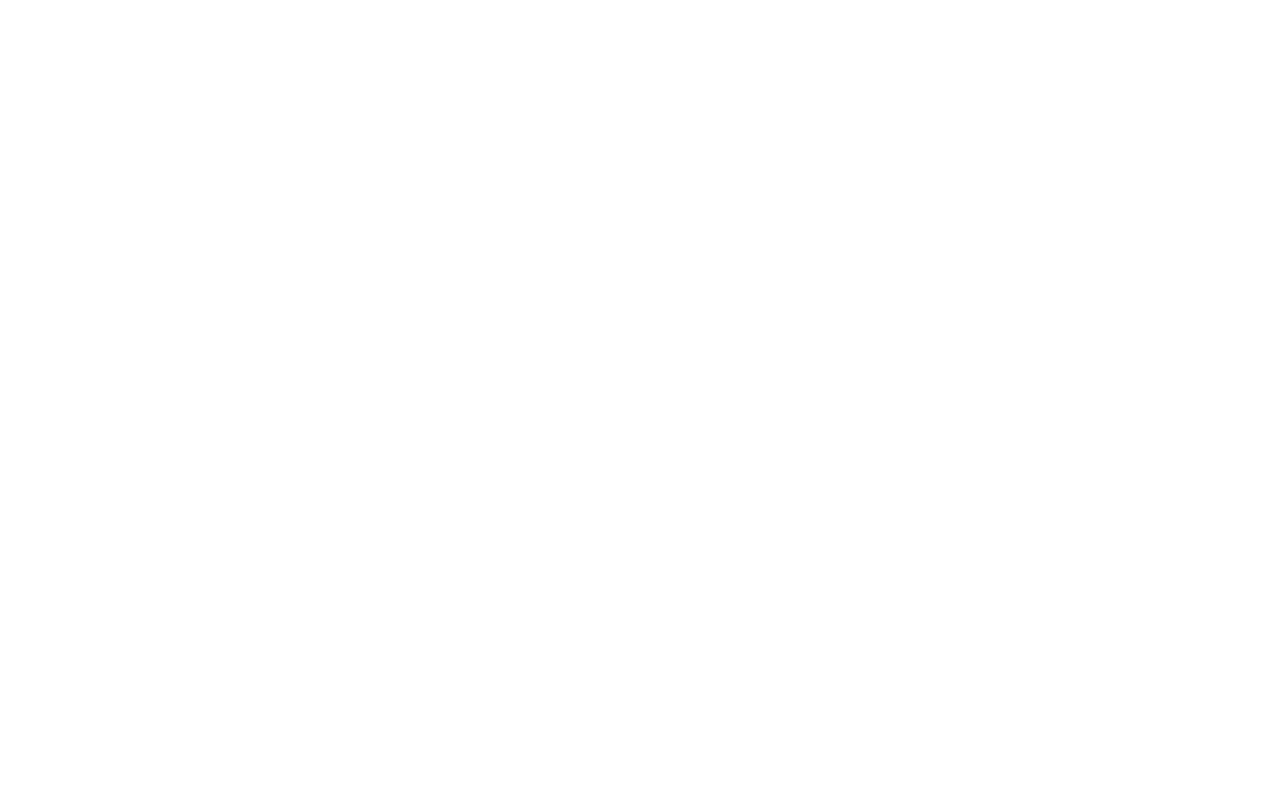
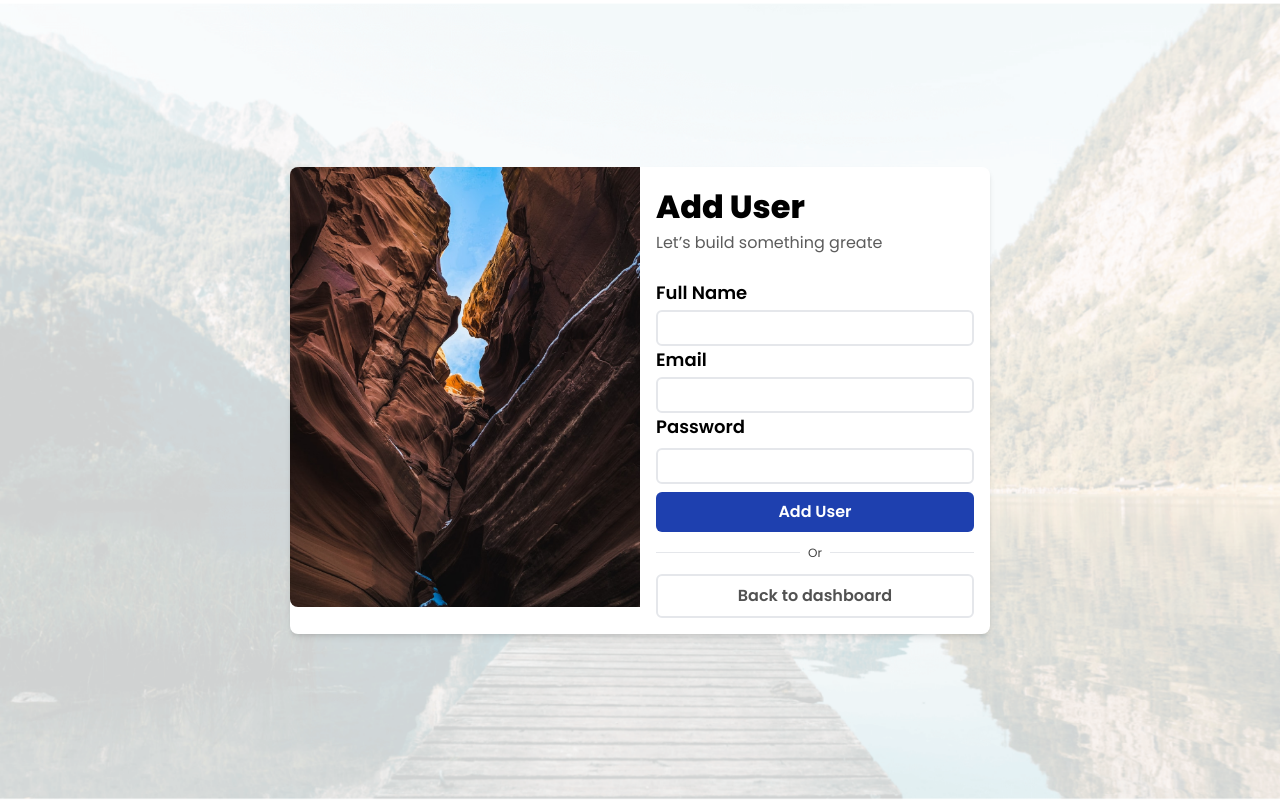
Before and after one commit to oussamadjelloul/dzExploire_Project, a React (Vite) app in the folder Admin/: page /signup in a window 1280 px wide. Built offline with nearby package versions, Linux system fonts and the light colour scheme; sample sign-in values are in the browser's storage.

Commit message:
add the authentification and integrate add user page

```diff
--- a/Admin/package.json
+++ b/Admin/package.json
@@ -19,7 +19,8 @@
     "react-dom": "^18.2.0",
     "react-icons": "^4.8.0",
     "react-paginate": "^8.2.0",
-    "react-router-dom": "^6.11.1"
+    "react-router-dom": "^6.11.1",
+    "react-toastify": "^9.1.3"
   },
   "devDependencies": {
     "@types/react": "^18.0.28",
--- a/Admin/src/App.jsx
+++ b/Admin/src/App.jsx
@@ -12,21 +12,22 @@ import EditCard2 from "./pages/EditCard2";
 import EditEvent from "./pages/EditEvent";
 import ForgotPassword from "./pages/ForgotPassword";
 import NotFound from "./pages/NotFound";
+import RequireAuth from "./component/Auth/RequireAuth";
 
 export default function App() {
   return (
    <Routes>
-      <Route path="/" element={<Dashboard/>}/>
-      <Route path="/cards" element={<Cards/>}/>
-      <Route path="/events" element={<Events />}/>
-      <Route path="/new/card" element={<NewCard1 />}/>
-      <Route path="/new/card/location" element={<NewCard2 />}/>
-      <Route path="/new/event" element={<NewEvent />}/>
-      <Route path="/edit/card" element={<EditCard1 />}/>
-      <Route path="/edit/card/location" element={<EditCard2 />}/>
-      <Route path="/edit/event" element={<EditEvent />}/>
+      <Route path="/" element={<RequireAuth><Dashboard/></RequireAuth>}/>
+      <Route path="/cards" element={<RequireAuth><Cards/></RequireAuth>}/>
+      <Route path="/events" element={<RequireAuth><Events /></RequireAuth>}/>
+      <Route path="/new/card" element={<RequireAuth><NewCard1 /></RequireAuth>}/>
+      <Route path="/new/card/location" element={<RequireAuth><NewCard2 /></RequireAuth>}/>
+      <Route path="/new/event" element={<RequireAuth><NewEvent /></RequireAuth>}/>
+      <Route path="/edit/card" element={<RequireAuth><EditCard1 /></RequireAuth>}/>
+      <Route path="/edit/card/location" element={<RequireAuth><EditCard2 /></RequireAuth>}/>
+      <Route path="/edit/event" element={<RequireAuth><EditEvent /></RequireAuth>}/>
       <Route path="/login" element={<Login />}/>
-      <Route path="/signup" element={<SignUp />}/>
+      <Route path="/signup" element={<RequireAuth><SignUp /></RequireAuth>}/>
       <Route path="/frgpwd" element={<ForgotPassword />}/>
       <Route path="*" element={<NotFound />}/>
    </Routes>
--- /dev/null
+++ b/Admin/src/component/Auth/RequireAuth.jsx
@@ -0,0 +1,19 @@
+import { useEffect } from "react";
+import { useAuthContext } from "../../hooks/useAuthContext";
+
+import { Navigate } from "react-router-dom";
+
+
+const RequireAuth = ({children}) => {
+    const {user} = useAuthContext()
+    if(!user)
+    {
+       return( <Navigate to="/login" />)
+    }
+    else{
+        return ( <>{children}</> );
+    }
+
+}
+
+export default RequireAuth;
--- /dev/null
+++ b/Admin/src/context/Auth.jsx
@@ -0,0 +1,22 @@
+import { useEffect } from 'react'
+import {createContext , useReducer} from 'react'
+
+export const AuthContext = createContext()
+export const authReducer = (state,action) =>{
+	switch(action.type){
+		case 'LOGIN':
+			return {user : action.payload}
+		case 'LOGOUT' :
+			return {user : null}
+		default :
+			return state
+	}
+}
+export const AuthContextProvider = ({children})=>{
+    const [state ,dispatch] = useReducer(authReducer, {user : JSON.parse(localStorage.getItem('user') )})
+
+
+	return (<AuthContext.Provider value={{...state,dispatch}}>
+			{children}
+		 </AuthContext.Provider>)
+}
--- /dev/null
+++ b/Admin/src/hooks/useAuthContext.jsx
@@ -0,0 +1,12 @@
+import { useContext } from "react"
+import { AuthContext } from "../context/Auth"
+
+
+
+export const useAuthContext = ()=>{
+	const context = useContext(AuthContext)
+	if(!context){
+		throw Error('useAuthContext must be used insid an authContextProvider')
+	}
+	return context
+}
--- /dev/null
+++ b/Admin/src/hooks/useLogin.jsx
@@ -0,0 +1,31 @@
+import { useState } from "react"
+import { useAuthContext } from "./useAuthContext"
+
+import {  toast } from 'react-toastify';
+
+export const useLogin =()=>{
+	const {dispatch} =  useAuthContext()
+    const login = async (email,password)=>{
+
+        try {
+
+        const response = await fetch('http://localhost:5000/login', { method : 'POST' ,
+        headers : {"Content-Type" : "application/json" },
+        body : JSON.stringify({email:email,password:password})
+        } )
+		const json = await response.json()
+		if(!response.ok){
+            throw Error 		}
+		if(response.ok){
+			localStorage.setItem('user',JSON.stringify(json))
+			dispatch({type:'LOGIN' ,payload : json })
+        }
+        } catch (error) {
+            toast.error("Your Email or password are not valide")
+        }
+
+}
+
+
+return{login}
+}
--- a/Admin/src/main.jsx
+++ b/Admin/src/main.jsx
@@ -3,11 +3,17 @@ import ReactDOM from 'react-dom/client'
 import App from './App.jsx'
 import './index.css'
 import { BrowserRouter } from 'react-router-dom'
+import { ToastContainer } from 'react-toastify';
+import 'react-toastify/dist/ReactToastify.css';
+import { AuthContextProvider } from './context/Auth.jsx'
 
 ReactDOM.createRoot(document.getElementById('root')).render(
   <React.StrictMode>
     <BrowserRouter >
+    <AuthContextProvider >
       <App />
+      <ToastContainer />
+    </AuthContextProvider>
     </BrowserRouter>
   </React.StrictMode>,
 )
--- a/Admin/src/pages/Login.jsx
+++ b/Admin/src/pages/Login.jsx
@@ -1,13 +1,44 @@
-import login from "../assets/Login/Login.png"
+import { useState } from "react";
+import login1 from "../assets/Login/Login.png"
 import { Link } from "react-router-dom";
+import { useLogin } from "../hooks/useLogin";
+import {  toast } from 'react-toastify';
+import { useNavigate } from 'react-router-dom/dist';
 
 
 const Login = () => {
+    const [email,setEmail]=useState('')
+    const[password,setPassword]=useState('')
+    const {login} = useLogin()
+    const navigate = useNavigate()
+    function verifyEmail(email) {
+        // Email pattern regex
+        const emailPattern = /^[^\s@]+@[^\s@]+\.[^\s@]+$/;
+
+        // Test the email against the pattern
+        return emailPattern.test(email);
+      }
+    const handleSubmit =async ()=>{
+
+        if(email==='' || password==='' )
+        {
+            toast.error('Please Fill All the fields')
+        }
+        if(!verifyEmail(email))
+        {
+            toast.error('Please Enter A valid Email')
+        }
+        else{
+                const user = await login(email,password)
+                navigate('/')
+        }
+    }
+
     return (
     <div id="login" className="h-screen w-full flex justify-center items-center">
         <div className="flex-col justify-center items-center">
             <div className="flex justify-center items-start shadow-md bg-white rounded-lg  ">
-                <img src={login} alt="login"  className="w-[350px]  md:block hidden    rounded-l-lg"/>
+                <img src={login1} alt="login"  className="w-[350px]  md:block hidden    rounded-l-lg"/>
                 <div className="p-4   w-[350px]   ">
                     <h3 className="text-[32px] font-extrabold">Login</h3>
                     <p className="text-[16px] text-[#262626] opacity-75">Let’s build something greate</p>
@@ -16,18 +47,18 @@ const Login = () => {
                             Email
                             <br/>
                         </label>
-                        <input id="email" name="email" type="email"  className="text-[16px] p-1 border-2 rounded-md w-full mt-1  focus:border-blue-800 "/>
+                        <input id="email" name="email" type="email" value={email} onChange={(e)=>{setEmail(e.target.value)}} className="text-[16px] p-1 border-2 rounded-md w-full mt-1  focus:border-blue-800 "/>
 
                         <label htmlFor="password" className="text-[18px] font-semibold ">
                             Password
                             <br/>
                         </label>
-                        <input id="password" name="password" type="password"  className="text-[16px] p-1 border-2 rounded-md w-full mt-2 focus:border-blue-800"/>
+                        <input id="password" name="password" type="password" value={password} onChange={(e)=>{setPassword(e.target.value)}} className="text-[16px] p-1 border-2 rounded-md w-full mt-2 focus:border-blue-800"/>
                     </div>
                     <div className="mt-2 flex justify-end">
                         <Link to="/frgpwd" className="text-[14px] hover:cursor-pointer hover:text-blue-700 mb-1" >Forgot Password ?</Link>
                     </div>
-                    <button className="py-2 w-full bg-blue-800 rounded-md hover:bg-blue-950 text-white font-semibold">
+                    <button className="py-2 w-full bg-blue-800 rounded-md hover:bg-blue-950 text-white font-semibold" onClick={handleSubmit}>
                         Login
                     </button>
                     <div className=" flex justify-center items-center gap-2 my-3 text-[12px] ">
@@ -35,9 +66,11 @@ const Login = () => {
                         <p className="opacity-75">Or</p>
                         <hr className="flex-1"/>
                     </div>
+                    <Link to="/Signup">
                     <button className="py-2 w-full bg-white border-2 rounded-md hover:bg-blue-950 text-[#525252] hover:text-white font-semibold">
                         Register now
                     </button>
+                    </Link>
                 </div>
             </div>
 
--- a/Admin/src/pages/Sigup.jsx
+++ b/Admin/src/pages/Sigup.jsx
@@ -1,5 +1,103 @@
-const SignUp = () => {
-    return ( <></> );
+import { useState } from "react";
+import login from "../assets/Login/Login.png"
+import { Link } from "react-router-dom";
+import {  toast } from 'react-toastify';
+import { useAuthContext } from "../hooks/useAuthContext";
+
+const Signup = () => {
+    function verifyEmail(email) {
+        // Email pattern regex
+        const emailPattern = /^[^\s@]+@[^\s@]+\.[^\s@]+$/;
+
+        // Test the email against the pattern
+        return emailPattern.test(email);
+      }
+    const [email,setEmail]=useState('')
+    const[password,setPassword]=useState('')
+    const [Name,setName]=useState('')
+    const {user}=useAuthContext()
+    const handleSubmit =()=>{
+
+        if(email==='' || password==='' || Name==='')
+        {
+            toast.error('Please Fill All the fields')
+        }
+        if(!verifyEmail(email))
+        {
+            toast.error('Please Enter A valid Email')
+        }
+        else{
+            console.log(user.token);
+            fetch('http://localhost:5000/newUser', { method : 'POST' ,
+            headers : {"Content-Type" : "application/json" ,
+            'accestoken' : user.token,
+        },  //type of data
+
+
+            body : JSON.stringify({
+                user_name : Name ,
+                email,
+                password
+            })
+            } )
+            .then((res)=>{
+            if(!res.ok)
+            {
+                throw Error ('the email is already used')
+            }
+            else{
+                toast.success('the user is add successfully ')
+            }
+
+            } )
+            .catch(err=>{  toast.error(err.message)})
+        }
+    }
+
+    return (
+    <div id="login" className="h-screen w-full flex justify-center items-center">
+        <div className="flex-col justify-center items-center">
+            <div className="flex justify-center items-start shadow-md bg-white rounded-lg  ">
+                <img src={login} alt="login"  className="w-[350px]  md:block hidden    rounded-l-lg"/>
+                <div className="p-4   w-[350px]   ">
+                    <h3 className="text-[32px] font-extrabold">Add User</h3>
+                    <p className="text-[16px] text-[#262626] opacity-75">Let’s build something greate</p>
+                    <div className="mt-6 flex-col ">
+                    <label htmlFor="name" className="text-[18px] font-semibold">
+                            Full Name
+                            <br/>
+                        </label>
+                        <input id="name" name="name" type="text"  value={Name} onChange={(e)=>{setName(e.target.value)}} className="text-[16px] p-1 border-2 rounded-md w-full mt-1  focus:border-blue-800 "/>
+                        <label htmlFor="email" className="text-[18px] font-semibold">
+                            Email
+                            <br/>
+                        </label>
+                        <input id="email" name="email" type="email"  value={email} onChange={(e)=>{setEmail(e.target.value)}} className="text-[16px] p-1 border-2 rounded-md w-full mt-1  focus:border-blue-800 "/>
+
+                        <label htmlFor="password" className="text-[18px] font-semibold ">
+                            Password
+                            <br/>
+                        </label>
+                        <input id="password" name="password" type="password" value={password} onChange={(e)=>{setPassword(e.target.value)}} className="text-[16px] p-1 border-2 rounded-md w-full mt-2 focus:border-blue-800"/>
+                    </div>
+                    <button onClick={handleSubmit} className="py-2 mt-2 w-full bg-blue-800 rounded-md hover:bg-blue-950 text-white font-semibold">
+                        Add User
+                    </button>
+                    <div className=" flex justify-center items-center gap-2 my-3 text-[12px] ">
+                        <hr className="flex-1"/>
+                        <p className="opacity-75">Or</p>
+                        <hr className="flex-1"/>
+                    </div>
+                    <Link to="/">
+                    <button className="py-2 w-full bg-white border-2 rounded-md hover:bg-blue-950 text-[#525252] hover:text-white font-semibold">
+                        Back to dashboard
+                    </button>
+                    </Link>
+                </div>
+            </div>
+
+        </div>
+    </div> );
 }
 
-export default SignUp;<></>
+export default Signup;
```
Also changed, not shown: Admin/src/component/Dashboard/SideBar.jsx (+7 -10 lines), Admin/src/hooks/useLogout.jsx (added, +13 -0 lines), 1 other file (tests, documents, lock files or other folders).
